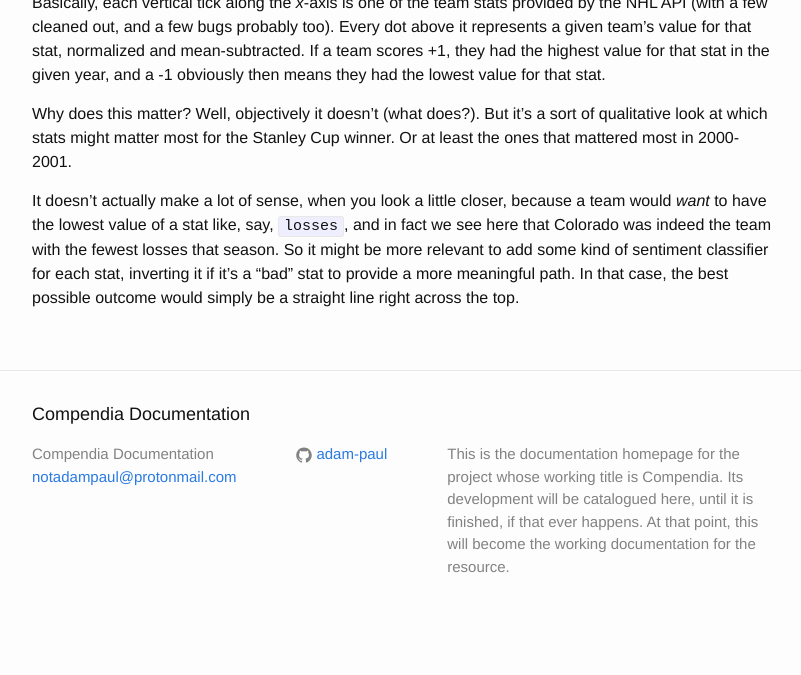
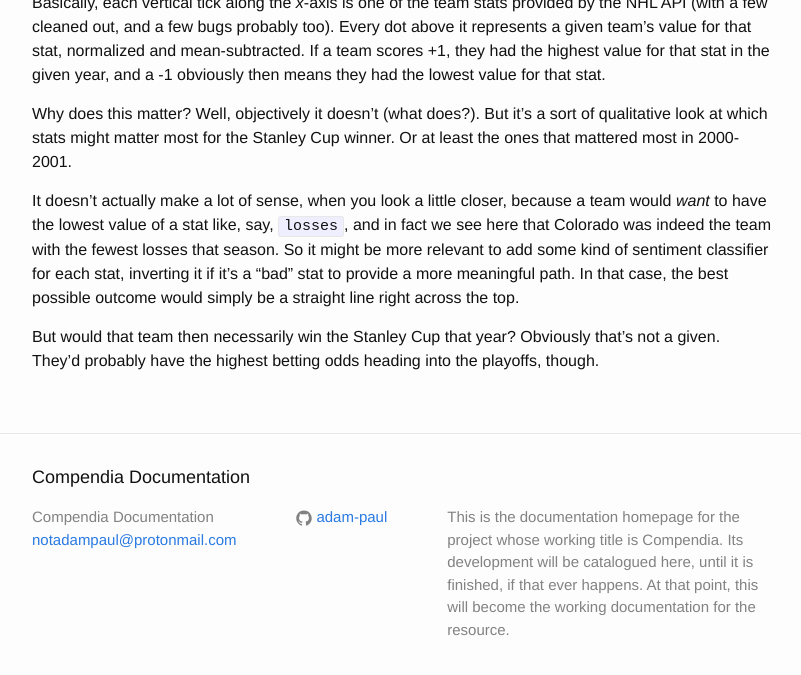
Before and after one commit to adam-paul/compendia, a Jekyll site: the page built from _posts/2022-01-18-baby-steps.md, in a window 1280 px wide and 900 px high, scrolled down 1116 px, cut to the strip 199-874 px from the top of the window. Shown: the whole strip, without its empty margins (238-1039 px from the left). Built offline with Jekyll 4.4.1, drawn with Linux system fonts in a browser that asks for light colours; before the commit the page ends 1953 px from its top, so only the background shows below that.

Commit message:
Adding more to the 2022-1-18 post

```diff
--- a/_posts/2022-01-18-baby-steps.md
+++ b/_posts/2022-01-18-baby-steps.md
@@ -49,3 +49,7 @@ see here that Colorado was indeed the team with the fewest losses that season. S
 might be more relevant to add some kind of sentiment classifier for each stat, inverting
 it if it's a "bad" stat to provide a more meaningful path. In that case, the best
 possible outcome would simply be a straight line right across the top.
+
+But would that team then necessarily win the Stanley Cup that year? Obviously that's
+not a given. They'd probably have the highest betting odds heading into the playoffs,
+though.
```
